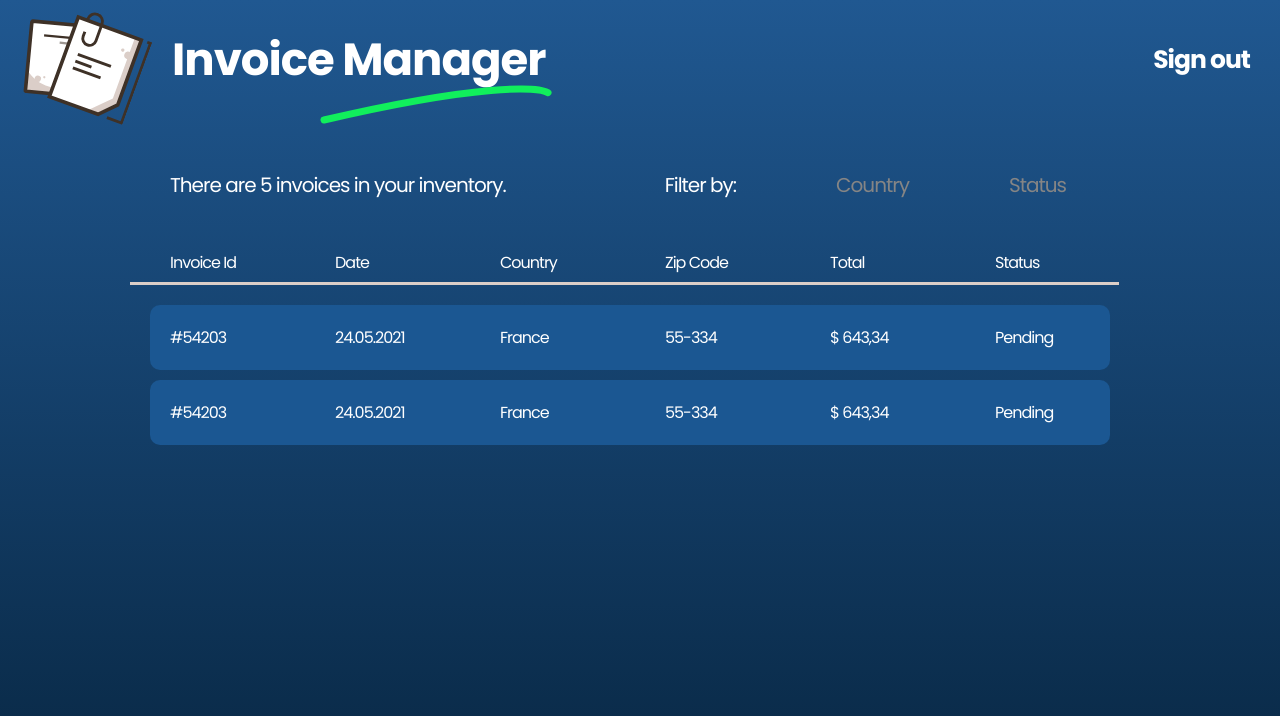
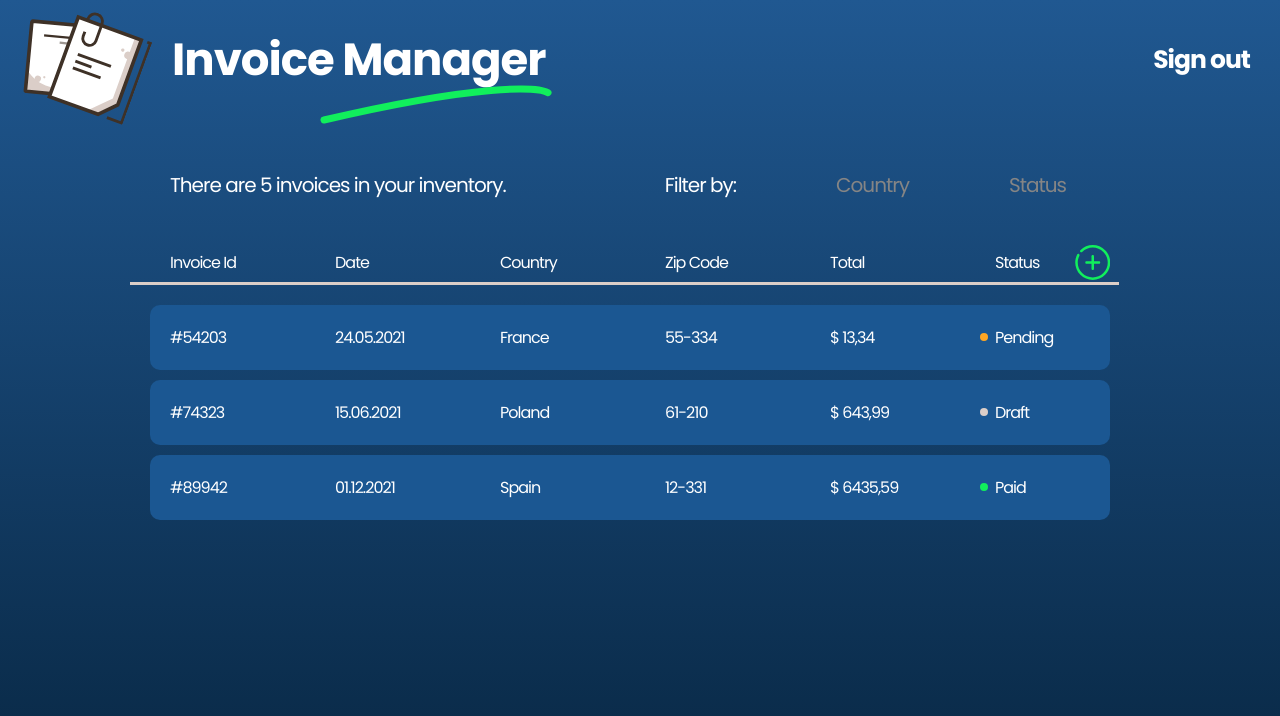
Before and after one commit to Baarosh/vue3-invoice-app, a Vue app: page / in a window 1280 px wide. Shown: the top 716 px of the page. Built offline with nearby package versions, Linux system fonts and the light colour scheme.

Commit message:
sorting sign added v1

```diff
--- a/src/components/InvoiceList.vue
+++ b/src/components/InvoiceList.vue
@@ -1,38 +1,142 @@
 <template>
   <section class="section2 flex column a-start j-start">
     <ul class="flex column a-start j-start">
-      <li class="header flex row">
-        <p>Invoice Id<span class="line"></span></p>
-        <p>Date</p>
-        <p>Country</p>
-        <p>Zip Code</p>
-        <p>Total</p>
-        <p>Status</p>
-
-        <!-- <img src="../assets/add_invoice.svg" alt="" /> -->
+      <li class="li-header flex row">
+        <p @click="setSorting('Invoice Id')">
+          Invoice Id
+          <transition name="fade">
+            <span
+              :class="{ 'span-turned': rotate === 'Invoice Id' }"
+              v-if="sortingBy === 'Invoice Id'"
+            >
+              v</span
+            ></transition
+          >
+          <span class="p-line"></span>
+        </p>
+        <p @click="setSorting('Date')">
+          Date
+          <transition name="fade">
+            <span :class="{ 'span-turned': rotate === 'Date' }" v-if="sortingBy === 'Date'">
+              v</span
+            ></transition
+          >
+        </p>
+        <p @click="setSorting('Country')">
+          Country
+          <transition name="fade">
+            <span :class="{ 'span-turned': rotate === 'Country' }" v-if="sortingBy === 'Country'">
+              v</span
+            ></transition
+          >
+        </p>
+        <p @click="setSorting('Zip Code')">
+          Zip Code
+          <transition name="fade">
+            <span :class="{ 'span-turned': rotate === 'Zip Code' }" v-if="sortingBy === 'Zip Code'">
+              v</span
+            ></transition
+          >
+        </p>
+        <p @click="setSorting('Total')">
+          Total
+          <transition name="fade">
+            <span :class="{ 'span-turned': rotate === 'Total' }" v-if="sortingBy === 'Total'">
+              v</span
+            ></transition
+          >
+        </p>
+        <p @click="setSorting('Status')">
+          Status
+          <transition name="fade">
+            <span :class="{ 'span-turned': rotate === 'Status' }" v-if="sortingBy === 'Status'">
+              v</span
+            ></transition
+          >
+        </p>
+        <svg
+          class="svg-addinvoice"
+          width="29"
+          height="28"
+          viewBox="0 0 29 28"
+          fill="none"
+          xmlns="http://www.w3.org/2000/svg"
+        >
+          <g id="a0">
+            <g id="a3">
+              <path
+                id="Vector"
+                d="M15 28C11.26 28 7.74499 26.544 5.10099 23.899C0.778991 19.578 -0.247006 13.025 2.54699 7.595C2.79999 7.104 3.40199 6.911 3.89399 7.163C4.38499 7.415 4.57899 8.018 4.32599 8.51C1.93099 13.165 2.80999 18.781 6.51499 22.485C8.78099 24.752 11.794 26 15 26C18.205 26 21.219 24.752 23.485 22.485C25.751 20.218 27 17.205 27 14C27 10.794 25.752 7.781 23.485 5.515C21.218 3.249 18.206 2 15 2C11.794 2 8.78099 3.249 6.51499 5.515C6.12399 5.906 5.49199 5.906 5.10099 5.515C4.70999 5.124 4.70999 4.492 5.10099 4.101C7.74499 1.457 11.26 0 15 0C18.74 0 22.256 1.457 24.899 4.101C27.544 6.745 29 10.26 29 14C29 17.739 27.544 21.255 24.899 23.899C22.256 26.544 18.74 28 15 28Z"
+                fill="#11EF5C"
+              />
+            </g>
+            <g id="a2">
+              <path
+                id="Vector 2"
+                d="M15 20C14.448 20 14 19.553 14 19V9C14 8.448 14.448 8 15 8C15.552 8 16 8.448 16 9V19C16 19.553 15.552 20 15 20Z"
+                fill="#11EF5C"
+              />
+            </g>
+            <g id="a1">
+              <path
+                id="Vector 3"
+                d="M20 15H10C9.448 15 9 14.552 9 14C9 13.448 9.448 13 10 13H20C20.553 13 21 13.448 21 14C21 14.552 20.553 15 20 15Z"
+                fill="#11EF5C"
+              />
+            </g>
+          </g>
+        </svg>
       </li>
-      <li class="cell flex row">
+      <li class="li-cell flex row">
         <p>#54203</p>
         <p>24.05.2021</p>
         <p>France</p>
         <p>55-334</p>
-        <p>$ 643,34</p>
-        <p>Pending</p>
+        <p>$ 13,34</p>
+        <p><span class="p-dot orange"></span>Pending</p>
       </li>
-      <li class="cell flex row">
-        <p>#54203</p>
-        <p>24.05.2021</p>
-        <p>France</p>
-        <p>55-334</p>
-        <p>$ 643,34</p>
-        <p>Pending</p>
+      <li class="li-cell flex row">
+        <p>#74323</p>
+        <p>15.06.2021</p>
+        <p>Poland</p>
+        <p>61-210</p>
+        <p>$ 643,99</p>
+        <p><span class="p-dot gray"></span>Draft</p>
+      </li>
+      <li class="li-cell flex row">
+        <p>#89942</p>
+        <p>01.12.2021</p>
+        <p>Spain</p>
+        <p>12-331</p>
+        <p>$ 6435,59</p>
+        <p><span class="p-dot green"></span>Paid</p>
       </li>
     </ul>
   </section>
 </template>
 
 <script>
-export default {};
+export default {
+  name: 'InvoiceList',
+  data() {
+    return {
+      sortingBy: null,
+      rotate: null,
+    };
+  },
+  methods: {
+    setSorting(attribute) {
+      if (this.sortingBy !== attribute) {
+        this.sortingBy = attribute;
+        this.rotate = null;
+      } else if (this.rotate !== attribute) {
+        this.rotate = attribute;
+      } else {
+        this.rotate = null;
+      }
+    },
+  },
+};
 </script>
 
 <style lang="scss" scoped>
@@ -46,7 +150,6 @@ export default {};
   ul {
     width: 100%;
     list-style: none;
-  }
 
     li {
       width: 100%;
@@ -64,20 +167,42 @@ export default {};
       }
     }
 
-  .cell {
+    .li-cell {
       padding-top: 20px;
       padding-bottom: 20px;
       border-radius: 10px;
       background-color: $blue;
       margin-bottom: 10px;
+
+      p {
+        position: relative;
+
+        .p-dot {
+          position: absolute;
+          left: -15px;
+          top: 8px;
+          border-radius: 50%;
+          width: 8px;
+          height: 8px;
+        }
+        .orange {
+          background-color: $orange;
+        }
+        .gray {
+          background-color: $gray;
+        }
+        .green {
+          background-color: $green;
+        }
+      }
     }
 
-  .header {
+    .li-header {
       padding-bottom: 10px;
       margin-bottom: 20px;
       position: relative;
 
-    .line {
+      .p-line {
         position: absolute;
         left: -20px;
         bottom: 0;
@@ -85,6 +210,51 @@ export default {};
         min-width: 850px;
         border-bottom: 3px solid $gray;
       }
+
+      .svg-addinvoice {
+        position: absolute;
+        right: 0;
+        height: 100%;
+        width: auto;
+        top: -5px;
+
+        #a0 path {
+          transition: fill 0.2s ease-out;
+        }
+
+        &:hover {
+          cursor: pointer;
+          #a0 path {
+            fill: $green-hover;
+          }
+        }
+      }
+
+      .fade-enter-active,
+      .fade-leave-active {
+        transition: opacity 0.1s;
+      }
+
+      .fade-enter-from,
+      .fade-leave-to {
+        opacity: 0;
+      }
+
+      .fade-enter-to,
+      .fade-leave-from {
+        opacity: 1;
+      }
+
+      span {
+        display: inline-block;
+        color: $dark-gray;
+        transition: transform 0.2s ease-in-out;
+      }
+
+      .span-turned {
+        transform: rotate(180deg);
+      }
+    }
   }
 }
 </style>
--- a/src/components/TheHeader.vue
+++ b/src/components/TheHeader.vue
@@ -4,6 +4,7 @@
       <img src="../assets/background_invoice.svg" alt="" />
       <h1>Invoice Manager</h1>
       <svg
+        class="line-svg"
         width="232"
         height="39"
         viewBox="0 0 232 39"
@@ -58,7 +59,7 @@ export default {
       color: $white;
     }
 
-    svg {
+    .line-svg {
       position: absolute;
       top: 85px;
       left: 320px;
--- a/src/variables.scss
+++ b/src/variables.scss
@@ -1,6 +1,7 @@
 $white: #ffffff;
 $dark-gray: #858585;
 $green: #11ef5c;
+$green-hover: #b4ffb8;
 $dark-blue: #082743;
 $dark-blue2: #205891;
 $orange: #ffa724;
```
Also changed, not shown: src/assets/add_invoice_rdy.svg (added). Lines whose indentation alone changed are shown as unchanged.
